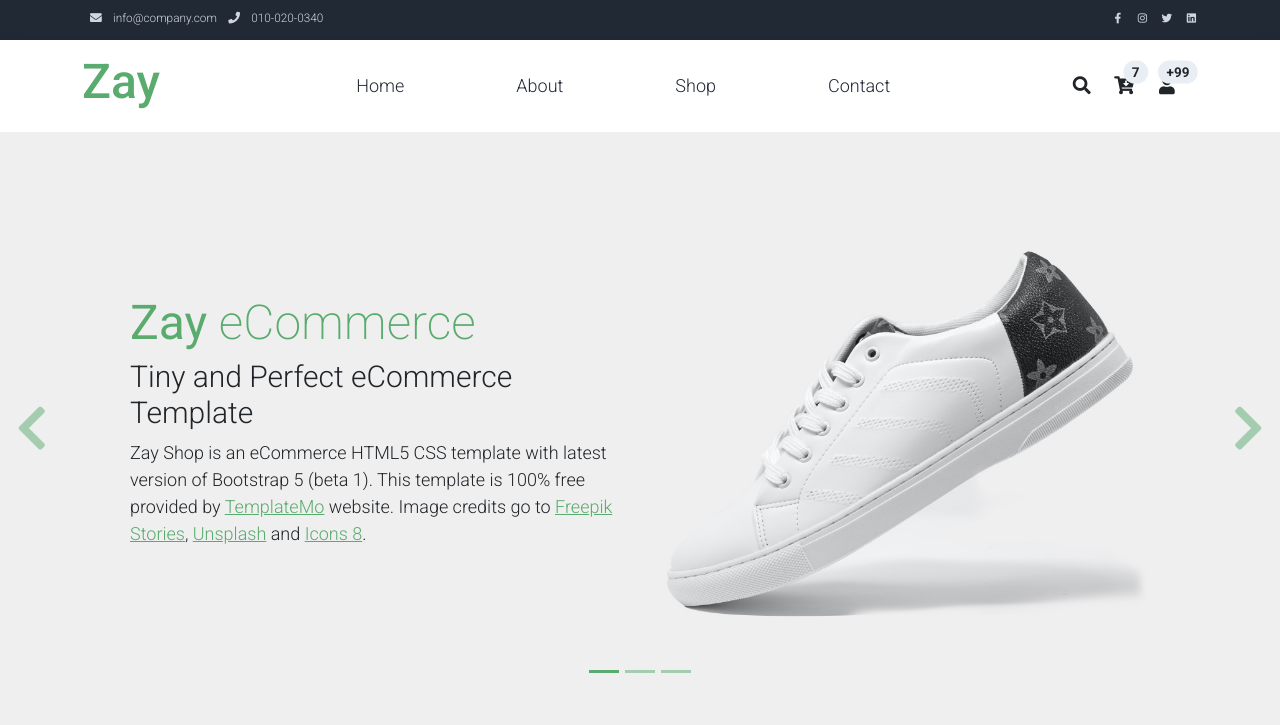
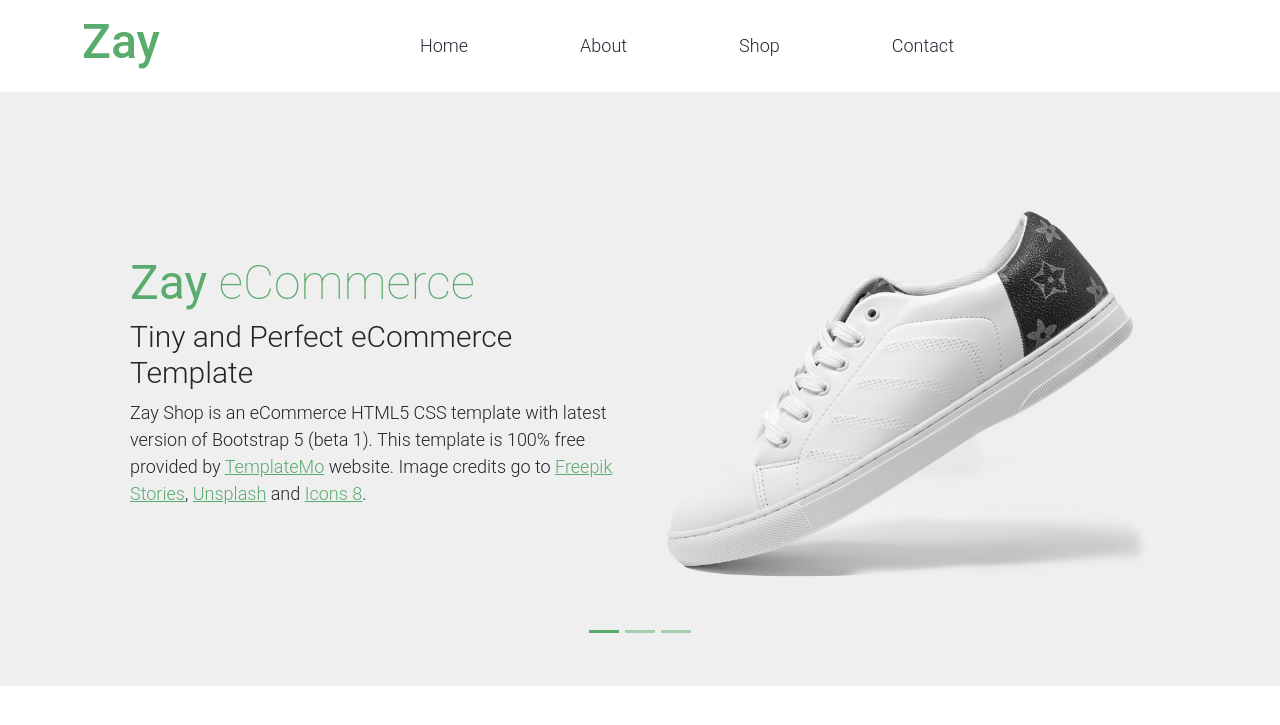
Before and after one commit to Samuel-Haluza/E-Shop, a PHP site: page / in a window 1280 px wide. Shown: the top 725 px of the page. Run offline with PHP 8.4, Linux system fonts and the light colour scheme.

Commit message:
Pridanie funkcíi na header footer

```diff
--- /dev/null
+++ b/funk/function.php
@@ -0,0 +1,36 @@
+<?php
+
+function get_meno($pages) {
+    $menu = "";
+    foreach ($pages as $name => $link) {
+        $menu .= "<li class='nav-item'><a class='nav-link' href='$link'>$name</a></li>";
+    }
+    return $menu;
+}
+
+
+function get_menu_items($items) {
+    $menu = "";
+    foreach ($items as $name => $link) {
+        $menu .= "<li><a class='text-decoration-none' href='$link'>$name</a></li>";
+    }
+    return $menu;
+}
+
+function get_social_icons($icons) {
+    $html = "";
+    foreach ($icons as $icon => $link) {
+        $html .= "<li class='list-inline-item border border-light rounded-circle text-center'>
+                    <a class='text-light text-decoration-none' target='_blank' href='$link'>
+                        <i class='fab fa-$icon fa-lg fa-fw'></i>
+                    </a>
+                  </li>";
+    }
+    return $html;
+}
+
+
+
+
+
+?>
--- a/partials/footer.php
+++ b/partials/footer.php
@@ -1,3 +1,5 @@
+
+
 <!-- Start Footer -->
 <footer class="bg-dark" id="tempaltemo_footer">
     <div class="container">
@@ -24,24 +26,34 @@
             <div class="col-md-4 pt-5">
                 <h2 class="h2 text-light border-bottom pb-3 border-light">Products</h2>
                 <ul class="list-unstyled text-light footer-link-list">
-                        <li><a class="text-decoration-none" href="#">Luxury</a></li>
-                        <li><a class="text-decoration-none" href="#">Sport Wear</a></li>
-                        <li><a class="text-decoration-none" href="#">Men's Shoes</a></li>
-                        <li><a class="text-decoration-none" href="#">Women's Shoes</a></li>
-                        <li><a class="text-decoration-none" href="#">Popular Dress</a></li>
-                        <li><a class="text-decoration-none" href="#">Gym Accessories</a></li>
-                        <li><a class="text-decoration-none" href="#">Sport Shoes</a></li>
+                    <?php
+                    $products = [
+                        "Luxury" => "#",
+                        "Sport Wear" => "#",
+                        "Men's Shoes" => "#",
+                        "Women's Shoes" => "#",
+                        "Popular Dress" => "#",
+                        "Gym Accessories" => "#",
+                        "Sport Shoes" => "#"
+                    ];
+                    echo get_menu_items($products);
+                    ?>
                 </ul>
             </div>
 
             <div class="col-md-4 pt-5">
                 <h2 class="h2 text-light border-bottom pb-3 border-light">Further Info</h2>
                 <ul class="list-unstyled text-light footer-link-list">
-                        <li><a class="text-decoration-none" href="#">Home</a></li>
-                        <li><a class="text-decoration-none" href="#">About Us</a></li>
-                        <li><a class="text-decoration-none" href="#">Shop Locations</a></li>
-                        <li><a class="text-decoration-none" href="#">FAQs</a></li>
-                        <li><a class="text-decoration-none" href="#">Contact</a></li>
+                    <?php
+                    $infoPages = [
+                        "Home" => "index.php",
+                        "About Us" => "about.php",
+                        "Shop Locations" => "#",
+                        "FAQs" => "#",
+                        "Contact" => "contact.php"
+                    ];
+                    echo get_menu_items($infoPages);
+                    ?>
                 </ul>
             </div>
 
@@ -53,18 +65,15 @@
             </div>
             <div class="col-auto me-auto">
                 <ul class="list-inline text-left footer-icons">
-                        <li class="list-inline-item border border-light rounded-circle text-center">
-                            <a rel="nofollow" class="text-light text-decoration-none" target="_blank" href="http://fb.com/templatemo"><i class="fab fa-facebook-f fa-lg fa-fw"></i></a>
-                        </li>
-                        <li class="list-inline-item border border-light rounded-circle text-center">
-                            <a class="text-light text-decoration-none" target="_blank" href="https://www.instagram.com/"><i class="fab fa-instagram fa-lg fa-fw"></i></a>
-                        </li>
-                        <li class="list-inline-item border border-light rounded-circle text-center">
-                            <a class="text-light text-decoration-none" target="_blank" href="https://twitter.com/"><i class="fab fa-twitter fa-lg fa-fw"></i></a>
-                        </li>
-                        <li class="list-inline-item border border-light rounded-circle text-center">
-                            <a class="text-light text-decoration-none" target="_blank" href="https://www.linkedin.com/"><i class="fab fa-linkedin fa-lg fa-fw"></i></a>
-                        </li>
+                    <?php
+                    $socialLinks = [
+                        "facebook-f" => "http://fb.com/templatemo",
+                        "instagram" => "https://www.instagram.com/",
+                        "twitter" => "https://twitter.com/",
+                        "linkedin" => "https://www.linkedin.com/"
+                    ];
+                    echo get_social_icons($socialLinks);
+                    ?>
                 </ul>
             </div>
             <div class="col-auto">
@@ -82,24 +91,12 @@
             <div class="row pt-2">
                 <div class="col-12">
                     <p class="text-left text-light">
-                            Copyright &copy; 2021 Company Name
+                        Copyright &copy; <?php echo date("Y"); ?> Company Name
                         | Designed by <a rel="sponsored" href="https://templatemo.com/page/1" target="_blank">TemplateMo</a>
                     </p>
                 </div>
             </div>
         </div>
     </div>
-
 </footer>
 <!-- End Footer -->
-
-    <!-- Start Script -->
-    <script src="assets/js/jquery-1.11.0.min.js"></script>
-    <script src="assets/js/jquery-migrate-1.2.1.min.js"></script>
-    <script src="assets/js/bootstrap.bundle.min.js"></script>
-    <script src="assets/js/templatemo.js"></script>
-    <script src="assets/js/custom.js"></script>
-    <!-- End Script -->
-</body>
-
-</html>
--- a/partials/header.php
+++ b/partials/header.php
@@ -1,3 +1,7 @@
+<?php
+require("funk/function.php");
+?>
+
 <!DOCTYPE html>
 <html lang="en">
 
@@ -5,49 +9,12 @@
     <title>Zay Shop - About Page</title>
     <meta charset="utf-8">
     <meta name="viewport" content="width=device-width, initial-scale=1">
-
-    <link rel="apple-touch-icon" href="assets/img/apple-icon.png">
-    <link rel="shortcut icon" type="image/x-icon" href="assets/img/favicon.ico">
-
     <link rel="stylesheet" href="assets/css/bootstrap.min.css">
     <link rel="stylesheet" href="assets/css/templatemo.css">
     <link rel="stylesheet" href="assets/css/custom.css">
-
-    <!-- Load fonts style after rendering the layout styles -->
-    <link rel="stylesheet" href="https://fonts.googleapis.com/css2?family=Roboto:wght@100;200;300;400;500;700;900&display=swap">
-    <link rel="stylesheet" href="assets/css/fontawesome.min.css">
-<!--
-
-TemplateMo 559 Zay Shop
-
-https://templatemo.com/tm-559-zay-shop
-
--->
 </head>
 
 <body>
-    <!-- Start Top Nav -->
-    <nav class="navbar navbar-expand-lg bg-dark navbar-light d-none d-lg-block" id="templatemo_nav_top">
-        <div class="container text-light">
-            <div class="w-100 d-flex justify-content-between">
-                <div>
-                    <i class="fa fa-envelope mx-2"></i>
-                    <a class="navbar-sm-brand text-light text-decoration-none" href="mailto:info@company.com">info@company.com</a>
-                    <i class="fa fa-phone mx-2"></i>
-                    <a class="navbar-sm-brand text-light text-decoration-none" href="tel:010-020-0340">010-020-0340</a>
-                </div>
-                <div>
-                    <a class="text-light" href="https://fb.com/templatemo" target="_blank" rel="sponsored"><i class="fab fa-facebook-f fa-sm fa-fw me-2"></i></a>
-                    <a class="text-light" href="https://www.instagram.com/" target="_blank"><i class="fab fa-instagram fa-sm fa-fw me-2"></i></a>
-                    <a class="text-light" href="https://twitter.com/" target="_blank"><i class="fab fa-twitter fa-sm fa-fw me-2"></i></a>
-                    <a class="text-light" href="https://www.linkedin.com/" target="_blank"><i class="fab fa-linkedin fa-sm fa-fw"></i></a>
-                </div>
-            </div>
-        </div>
-    </nav>
-    <!-- Close Top Nav -->
-
-
     <!-- Header -->
     <nav class="navbar navbar-expand-lg navbar-light shadow">
         <div class="container d-flex justify-content-between align-items-center">
@@ -60,45 +27,22 @@ https://templatemo.com/tm-559-zay-shop
                 <span class="navbar-toggler-icon"></span>
             </button>
 
-            <div class="align-self-center collapse navbar-collapse flex-fill  d-lg-flex justify-content-lg-between" id="templatemo_main_nav">
+            <div class="align-self-center collapse navbar-collapse flex-fill d-lg-flex justify-content-lg-between" id="templatemo_main_nav">
                 <div class="flex-fill">
                     <ul class="nav navbar-nav d-flex justify-content-between mx-lg-auto">
-                        <li class="nav-item">
-                            <a class="nav-link" href="index.php">Home</a>
-                        </li>
-                        <li class="nav-item">
-                            <a class="nav-link" href="about.php">About</a>
-                        </li>
-                        <li class="nav-item">
-                            <a class="nav-link" href="shop.php">Shop</a>
-                        </li>
-                        <li class="nav-item">
-                            <a class="nav-link" href="contact.php">Contact</a>
-                        </li>
+                        <?php
+                        $pages = array(
+                            "Home" => "index.php",
+                            "About" => "about.php",
+                            "Shop" => "shop.php",
+                            "Contact" => "contact.php"
+                        );
+                        echo get_meno($pages);
+                        ?>
                     </ul>
                 </div>
-                <div class="navbar align-self-center d-flex">
-                    <div class="d-lg-none flex-sm-fill mt-3 mb-4 col-7 col-sm-auto pr-3">
-                        <div class="input-group">
-                            <input type="text" class="form-control" id="inputMobileSearch" placeholder="Search ...">
-                            <div class="input-group-text">
-                                <i class="fa fa-fw fa-search"></i>
-                            </div>
-                        </div>
-                    </div>
-                    <a class="nav-icon d-none d-lg-inline" href="#" data-bs-toggle="modal" data-bs-target="#templatemo_search">
-                        <i class="fa fa-fw fa-search text-dark mr-2"></i>
-                    </a>
-                    <a class="nav-icon position-relative text-decoration-none" href="#">
-                        <i class="fa fa-fw fa-cart-arrow-down text-dark mr-1"></i>
-                        <span class="position-absolute top-0 left-100 translate-middle badge rounded-pill bg-light text-dark">7</span>
-                    </a>
-                    <a class="nav-icon position-relative text-decoration-none" href="#">
-                        <i class="fa fa-fw fa-user text-dark mr-3"></i>
-                        <span class="position-absolute top-0 left-100 translate-middle badge rounded-pill bg-light text-dark">+99</span>
-                    </a>
-                </div>
             </div>
-
         </div>
     </nav>
+</body>
+</html>
```
Lines whose indentation alone changed are shown as unchanged.
